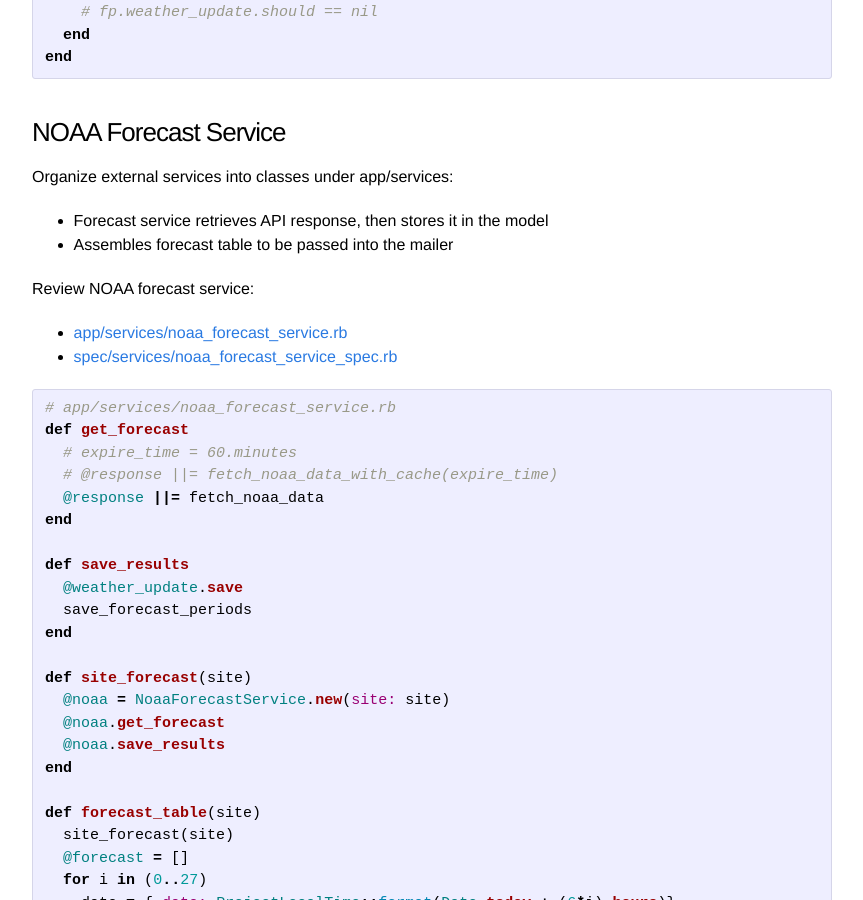
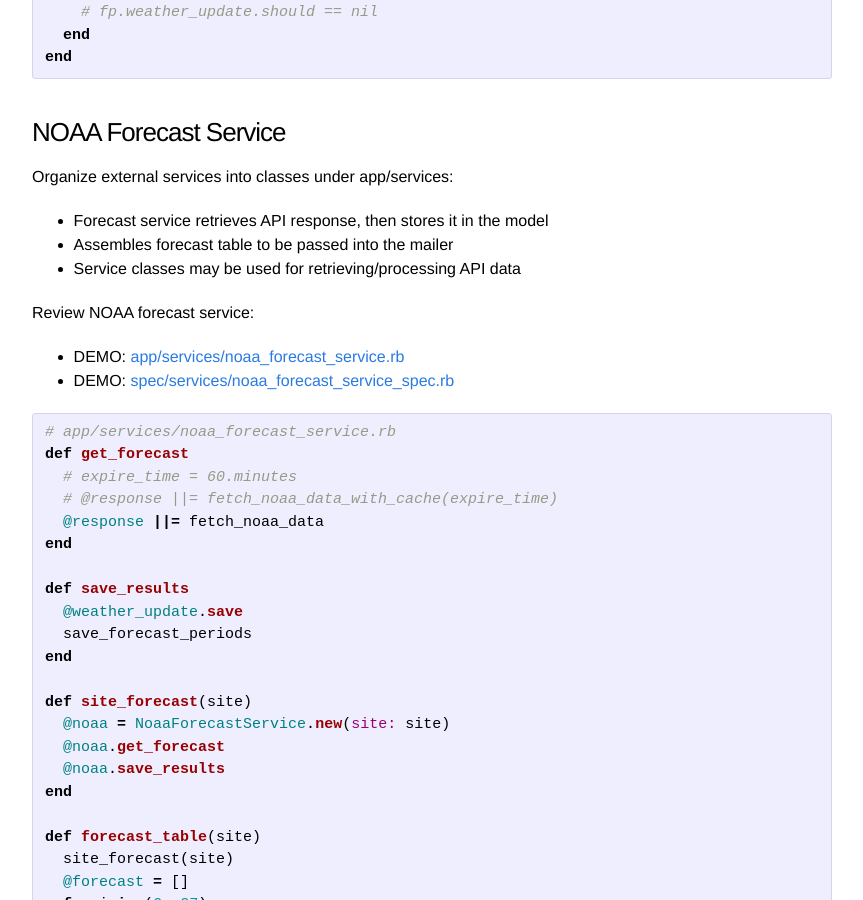
Before and after one commit to stormsavvy/stormsavvy.github.io, a Jekyll site: the page built from _posts/2014-11-20-east-bay-rails-meetup.markdown, in a window 1280 px wide and 900 px high, scrolled down 6169 px. Shown: the whole window, without its empty margins (208-1071 px from the left). Built offline with Jekyll 4.4.1, drawn with Linux system fonts in a browser that asks for light colours.

Commit message:
76663852 final revisions for EBR meetup

```diff
--- a/_posts/2014-11-20-east-bay-rails-meetup.markdown
+++ b/_posts/2014-11-20-east-bay-rails-meetup.markdown
@@ -290,11 +290,12 @@ Organize external services into classes under app/services:
 
 * Forecast service retrieves API response, then stores it in the model
 * Assembles forecast table to be passed into the mailer
+* Service classes may be used for retrieving/processing API data
 
 Review NOAA forecast service:
 
-* [app/services/noaa_forecast_service.rb][nf]
-* [spec/services/noaa_forecast_service_spec.rb][nf_spec]
+* DEMO: [app/services/noaa_forecast_service.rb][nf]
+* DEMO: [spec/services/noaa_forecast_service_spec.rb][nf_spec]
 
 {% highlight ruby %}
 # app/services/noaa_forecast_service.rb
```
